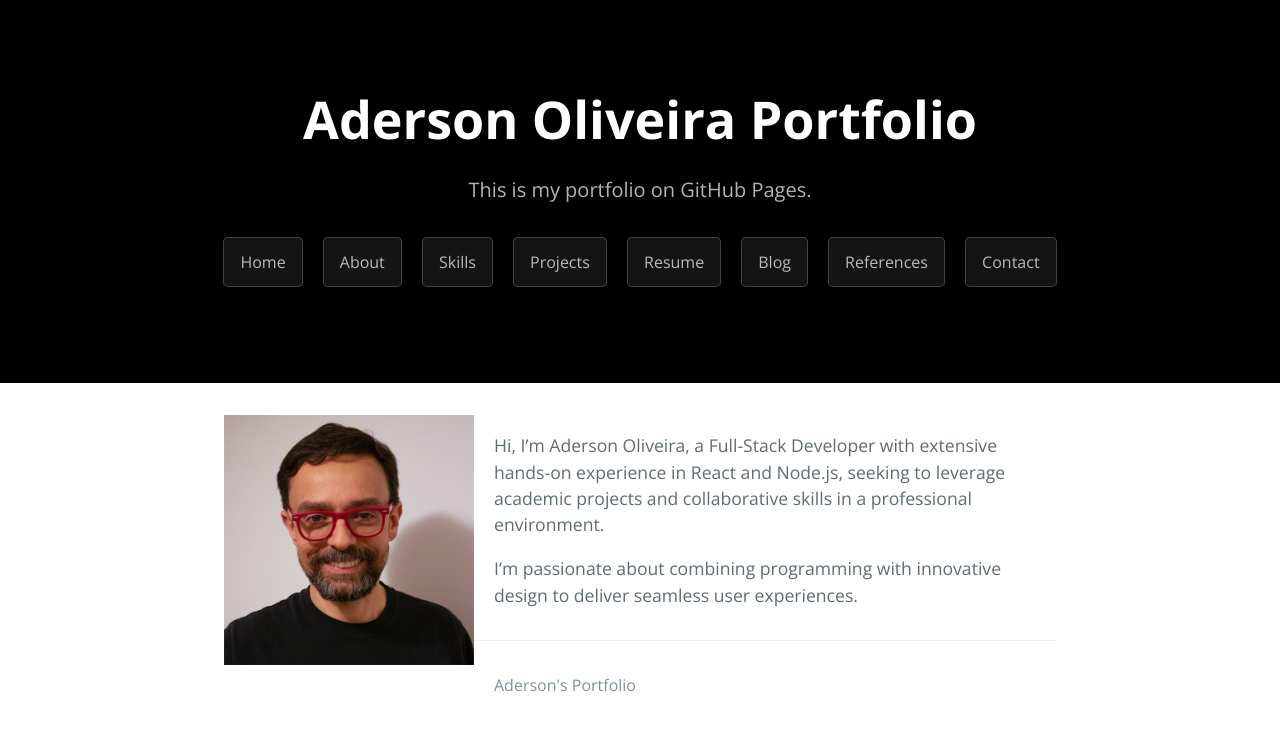
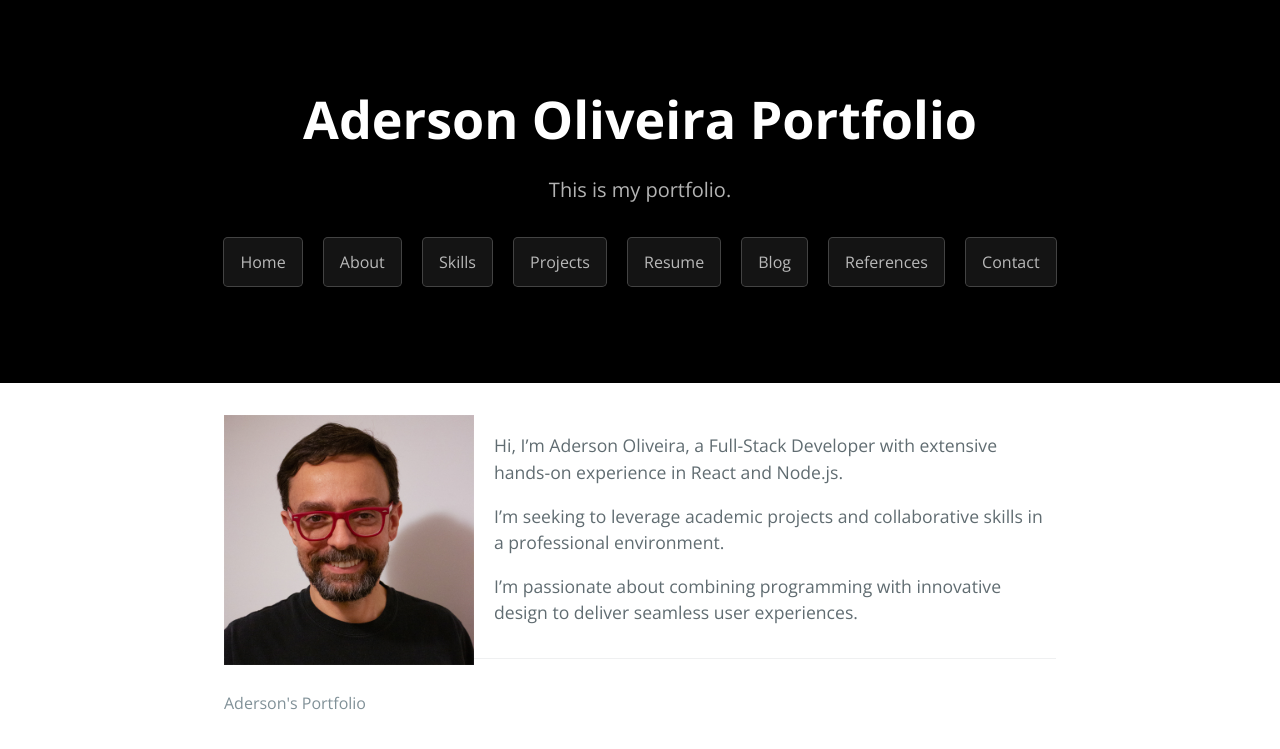
Before and after one commit to TechLeapDev/TechLeapDev.github.io, a Jekyll site: the page built from index.md, in a window 1280 px wide. Shown: the top 749 px of the page. Built offline with Jekyll 4.4.1, drawn with Linux system fonts in a browser that asks for light colours.

Commit message:
portfolio description update

```diff
--- a/_config.yml
+++ b/_config.yml
@@ -1,5 +1,5 @@
 title: Aderson Oliveira Portfolio
-description: This is my portfolio on GitHub Pages.
+description: This is my portfolio.
 show_downloads: false
 google_analytics:
 theme: jekyll-theme-cayman
--- a/index.md
+++ b/index.md
@@ -4,6 +4,8 @@ layout: default
 
 ![Aderson Oliveira](./assets/images/aderson.jpg "Aderson Oliveira")
 
-Hi, I'm Aderson Oliveira, a Full-Stack Developer with extensive hands-on experience in React and Node.js, seeking to leverage academic projects and collaborative skills in a professional environment.
+Hi, I'm Aderson Oliveira, a Full-Stack Developer with extensive hands-on experience in React and Node.js.
+
+I'm seeking to leverage academic projects and collaborative skills in a professional environment.
 
 I'm passionate about combining programming with innovative design to deliver seamless user experiences.
```
